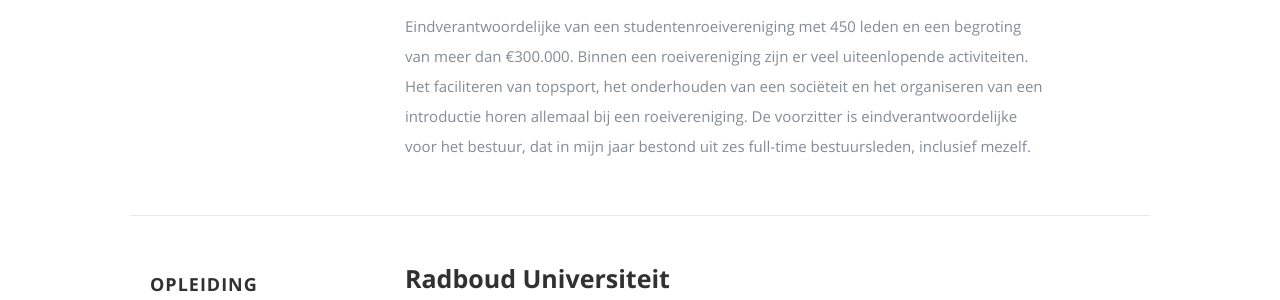
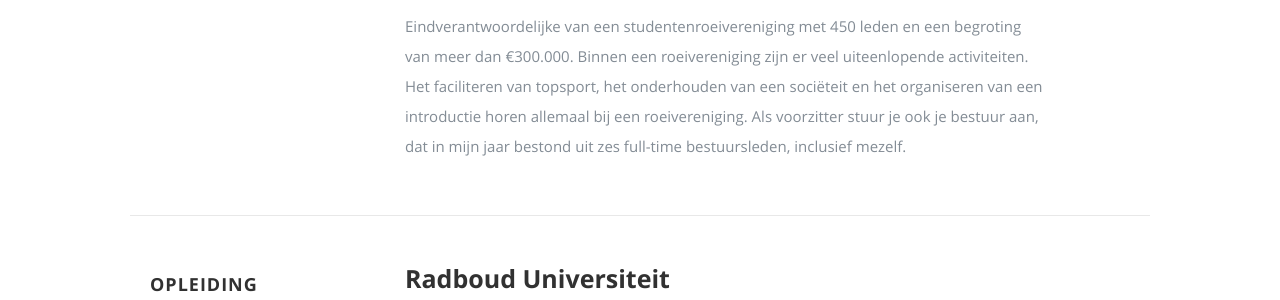
Before and after one commit to kasperfaber/kasperfaber.github.io, a Jekyll site: the page index.html, which Jekyll copies as it is, in a window 1280 px wide and 900 px high, scrolled down 1959 px. Shown: the part 244-544 px from the top of the window. Built offline with Jekyll 4.4.1, drawn with Linux system fonts in a browser that asks for light colours; nearby versions of some CDN libraries; some of the changed text lies outside the part shown.

Commit message:
Tekst update en formulier fix

```diff
--- a/index.html
+++ b/index.html
@@ -91,7 +91,7 @@
 
             <h2>Over mij</h2>
 
-            <p>Ik ben Kasper Faber en ik ben 26 jaar. Ik ben recent afgestudeerd op het gebied van monetair beleid en de invloed daarvan op werkloosheid. Tijdens mijn studententijd heb ik me op zoveel mogelijk verschillende manieren ontwikkeld. De belangrijkste ervaring en kennis heb ik opgedaan tijdens een full-time bestuursjaar, vijf jaar op (inter)nationaal niveau sporten en coachen en de verschillende bijbanen.
+            <p>Ik ben Kasper Faber en ik ben 26 jaar. Ik ben recent afgestudeerd op het gebied van monetair beleid en de invloed daarvan op werkloosheid. Tijdens mijn studententijd heb ik me op zoveel mogelijk verschillende manieren ontwikkeld. De belangrijkste ervaring en kennis heb ik opgedaan tijdens een full-time bestuursjaar, verschillende bijbanen en vijf jaar op (inter)nationaal niveau sporten en coachen.
             </p>
 
             <div class="row">
@@ -192,7 +192,7 @@
                   <p class="info">Voorzitter <span>&bull;</span> <em class="date">September 2013 - September 2014</em></p>
 
                   <p>
-                  Eindverantwoordelijke van een studentenroeivereniging met 450 leden en een begroting van meer dan €300.000. Binnen een roeivereniging zijn er veel uiteenlopende activiteiten. Het faciliteren van topsport, het onderhouden van een sociëteit en het organiseren van een introductie horen allemaal bij een roeivereniging. De voorzitter is eindverantwoordelijke voor het bestuur, dat in mijn jaar bestond uit zes full-time bestuursleden, inclusief mezelf.
+                  Eindverantwoordelijke van een studentenroeivereniging met 450 leden en een begroting van meer dan €300.000. Binnen een roeivereniging zijn er veel uiteenlopende activiteiten. Het faciliteren van topsport, het onderhouden van een sociëteit en het organiseren van een introductie horen allemaal bij een roeivereniging. Als voorzitter stuur je ook je bestuur aan, dat in mijn jaar bestond uit zes full-time bestuursleden, inclusief mezelf.
                   </p>
 
                </div>
@@ -284,13 +284,15 @@
 
                   <!-- <h3>Radboud Universiteit</h3>
                   <p class="info">Master in Geschiedenis <span>&bull;</span> <em class="date">December 2016</em></p> -->
-
+                  <p class="info">Wedstrijdroeien</p>
                   <p>
-                  Eén jaar geroeid in een wedstrijdploeg bij N.S.R.V. Phocas. Dit hield in dat we zeven keer per week trainden, genoeg slaap pakten en geen alcohol dronken voor zeven maanden. In het nationale universiteitsklassement werden we zesde (van de achttien).<br>
-                  <br>
+                  Eén jaar geroeid in een wedstrijdploeg bij N.S.R.V. Phocas. Dit hield in dat we zeven keer per week trainden, genoeg slaap pakten en geen alcohol dronken voor zeven maanden. In het nationale universiteitsklassement werden we zesde (van de achttien).</p>
+                  <p class="info">Wedstrijdcoachen</p>
+                  <p>
                   Vier jaar wedstrijdcoach geweest van wedstrijdploegen zoals hierboven beschreven. Beste prestatie hierin was in 2013, waar mijn ploeg derde (van de achttien) werd in het nationale universiteitsklassement en tevens het sprintklassement won.<br>
-                  Daarnaast ben ik in 2016 als coach naar het WK roeien voor studenten geweest. Hier coachte ik een lichte skiffeur.<br>
-                  <br>
+                  Daarnaast ben ik in 2016 als coach naar het WK roeien voor studenten geweest. Hier coachte ik een lichte skiffeur.</p>
+                  <p class="info">Commissies</p>
+                  <p>
                   Diverse commissies bij N.S.R.V. Phocas, uiteenlopend van tapperscommissie tot voorzitter van de jaarboekcommissie. Het hoogtepunt hierbij was voorzitter van de introductiecommissie, waar ik direct leiding gaf aan 22 mensen. Tijdens de introductie van de Radboud Universiteit stuur je een promotieteam aan van 100 leden. Op het afsluitend weekend ben je verantwoordelijk voor 300 personen en stuur je meer dan 20 mensen aan.
                   </p>
 
@@ -309,10 +311,20 @@
             <h1><span>Vaardigheden</span></h1>
          </div>
 
-         <div class="nine columns main-col">
+            <div class="nine columns main-col">
 
-            <p>Naast mijn studie Geschiedenis heb ik online nog een aantal cursussen gevolgd uit interesse en om me breder te ontwikkelen. Ik heb dit onder andere via Codecademy en Udemy kunnen doen. Het leren van nieuwe programmeertalen en vaardigheden geeft me erg veel plezier en voldoening. Daarom blijf ik mezelf constant ontwikkelen!
-            </p>
+               <div class="row item">
+
+                  <div class="twelve columns">
+
+                  <p>Naast mijn studie Geschiedenis heb ik online nog een aantal cursussen gevolgd uit interesse en om me breder te ontwikkelen. Ik heb dit onder andere via Codecademy en Udemy kunnen doen. Het leren van nieuwe programmeertalen en vaardigheden geeft me erg veel plezier en voldoening. Daarom blijf ik mezelf constant ontwikkelen!
+                  </p>
+
+                  </div>
+
+               </div>
+
+
 
 				<div class="bars">
 
@@ -743,7 +755,7 @@
             <div class="eight columns">
 
                <!-- form -->
-               <form action="" method="post" id="contactForm" name="contactForm">
+               <form action="inc/sendEmail.php" method="post" id="contactForm" name="contactForm">
 					<fieldset>
 
                   <div>
@@ -817,7 +829,7 @@
 
             <ul class="social-links">
                <li><a href="https://www.facebook.com/kasper.faber.1?ref=bookmarks"><i class="fa fa-facebook"></i></a></li>
-               <li><a href="www.linkedin.com/in/kasper-faber-3534a7a3"><i class="fa fa-linkedin"></i></a></li>
+               <li><a href="https://www.linkedin.com/in/kasper-faber-3534a7a3"><i class="fa fa-linkedin"></i></a></li>
             </ul>
 
             <ul class="copyright">
```
